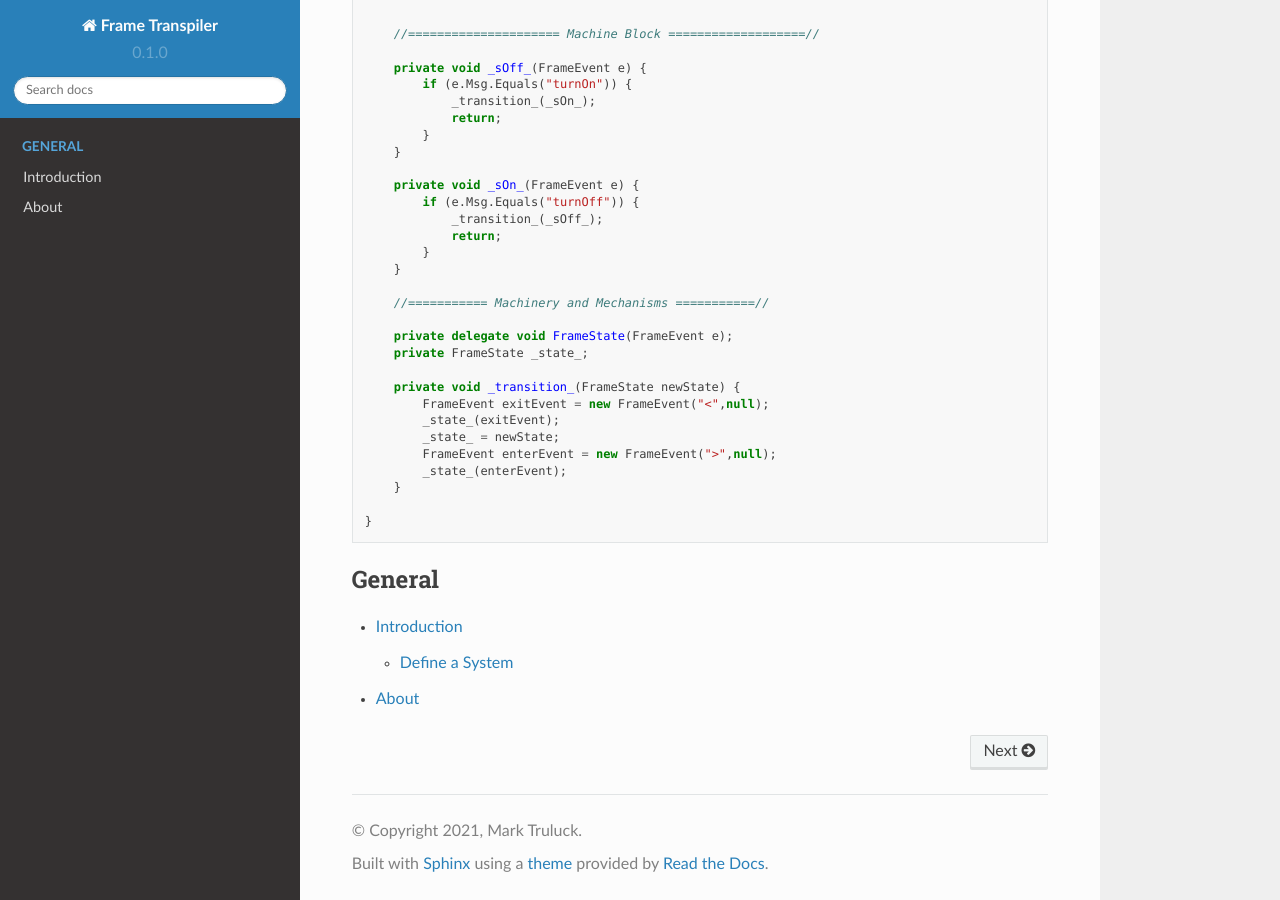
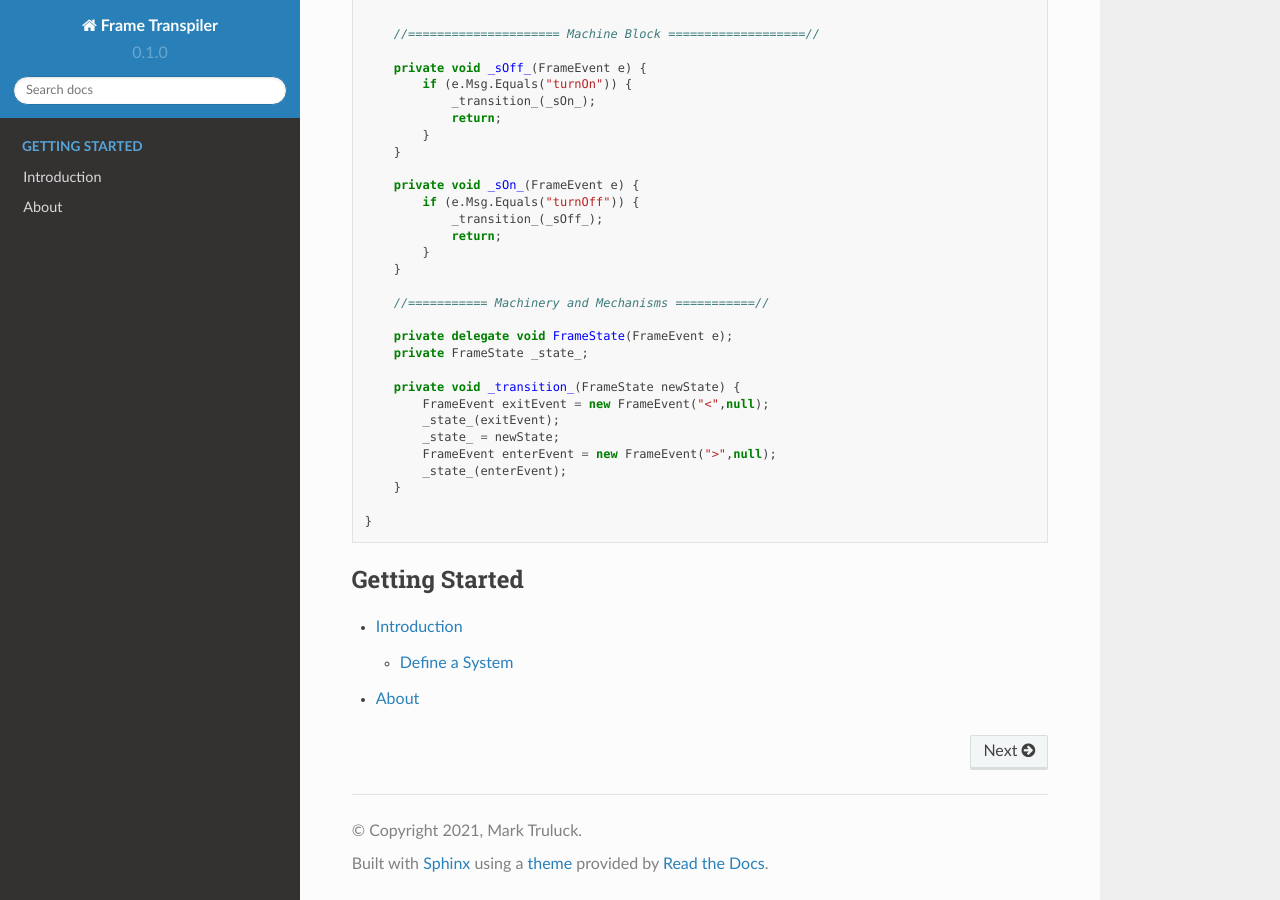
Before and after one commit to frame-lang/frame_transpiler, a Sphinx documentation site: the page built from docs/source/index.rst, in a window 1280 px wide and 900 px high, scrolled down 1903 px. Built offline with Sphinx 7.4.7 and the Read the Docs theme 2.0.0, drawn with Linux system fonts in a browser that asks for light colours.

Commit message:
Update index.rst

```diff
--- a/docs/source/index.rst
+++ b/docs/source/index.rst
@@ -99,7 +99,7 @@ The true power of Frame, however, is realized by the ability to generate both do
     }
 
 .. toctree::
-   :caption: General
+   :caption: Getting Started
    :name: sec-general
 
    getting_started/introduction/index
```
